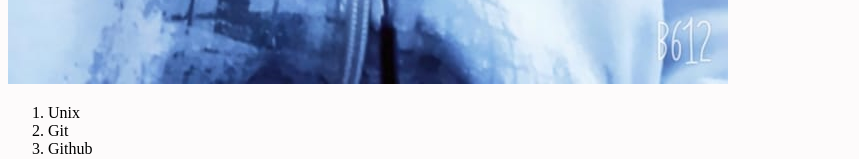
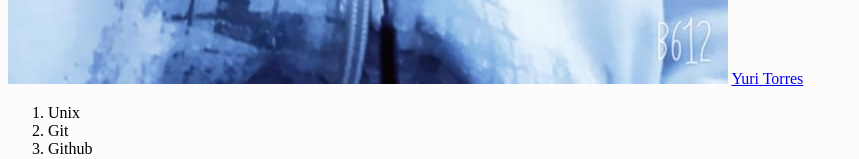
Before and after one commit to yurisalgado21/project-lessons-learned, a website: page index.html in a window 1280 px wide. Shown: the part 1204-1363 px from the top of the page, without its empty margins (0-859 px from the left). Drawn offline with Linux system fonts and the light colour scheme.

Commit message:
Inclusão de um link na minha página com meu nome que vai para o google

```diff
--- a/index.html
+++ b/index.html
@@ -12,6 +12,7 @@
         <h1 id="titulo">Lições Aprendidas - Trybe!</h1>
     </header>
     <img id="minha_foto" src="./img/WhatsApp Image 2023-04-13 at 10.57.24.jpeg" alt="eu mesmo">
+    <a href="https://www.google.com/" target="_blank">Yuri Torres</a>
     <ol id="licoes_aprendidas">
         <li>Unix</li>
         <li>Git</li>
```
